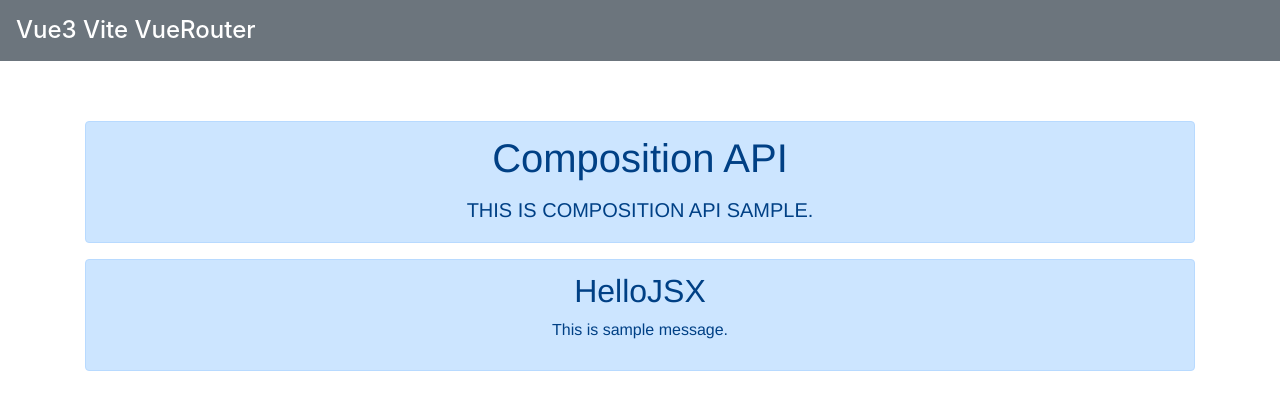
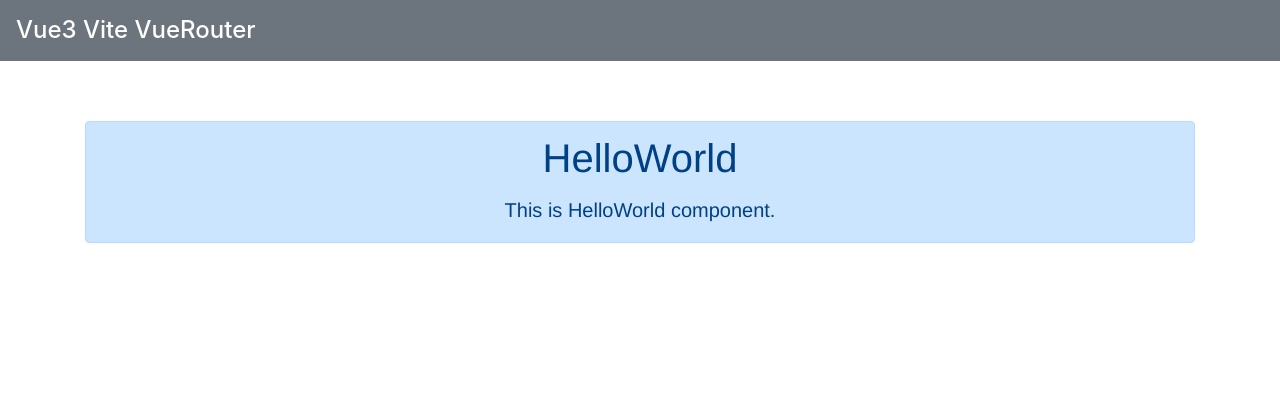
Before and after one commit to 4masa6/vue_router, a Vue app: page / in a window 1280 px wide. Shown: the top 410 px of the page. Built offline with nearby package versions, Linux system fonts and the light colour scheme.

Commit message:
コンポーネントの準備

```diff
--- a/src/components/HelloWorld.vue
+++ b/src/components/HelloWorld.vue
@@ -1,6 +1,6 @@
 <template>
   <div class="alert alert-primary">
-    <h1>{{ title }}</h1>
+    <h1>{{ data.title }}</h1>
     <p class="mt-3 h5">{{ data.msg }}</p>
   </div>
 </template>
@@ -9,14 +9,12 @@
 import { ref, reactive } from 'vue'
 
 export default {
-  props: {
-    title: String
-  },
+  name: 'HelloWorld',
   setup(props, context) {
     const data = reactive({
-      msg: 'This is ref-value'
+      title: 'HelloWorld',
+      msg: 'This is HelloWorld component.'
     })
-    data.msg = context.attrs['msg'].toUpperCase()
     return {
       data
     }
--- a/src/components/helloJSX.jsx
+++ b/src/components/helloJSX.jsx
@@ -1,17 +1,17 @@
+import { ref, reactive } from 'vue'
+
 export default {
   name: 'HelloJSX',
-  data() {
-    return {
+  setup(props) {
+    const data = reactive({
       title: 'HelloJSX',
-      message: 'This is sample message.',
+      msg: 'This is JSX component sample.',
+    })
+    return () => {
+      <div className="alert alert-warning">
+        <h1>{data.title}</h1>
+        <p>{data.msg}</p>
+      </div>
     }
-  },
-  render(h) {
-    return (
-      <div className="alert alert-primary">
-        <h2>{this.title}</h2>
-        <p>{this.message}</p>
-      </div>
-    )
   }
 }
```
